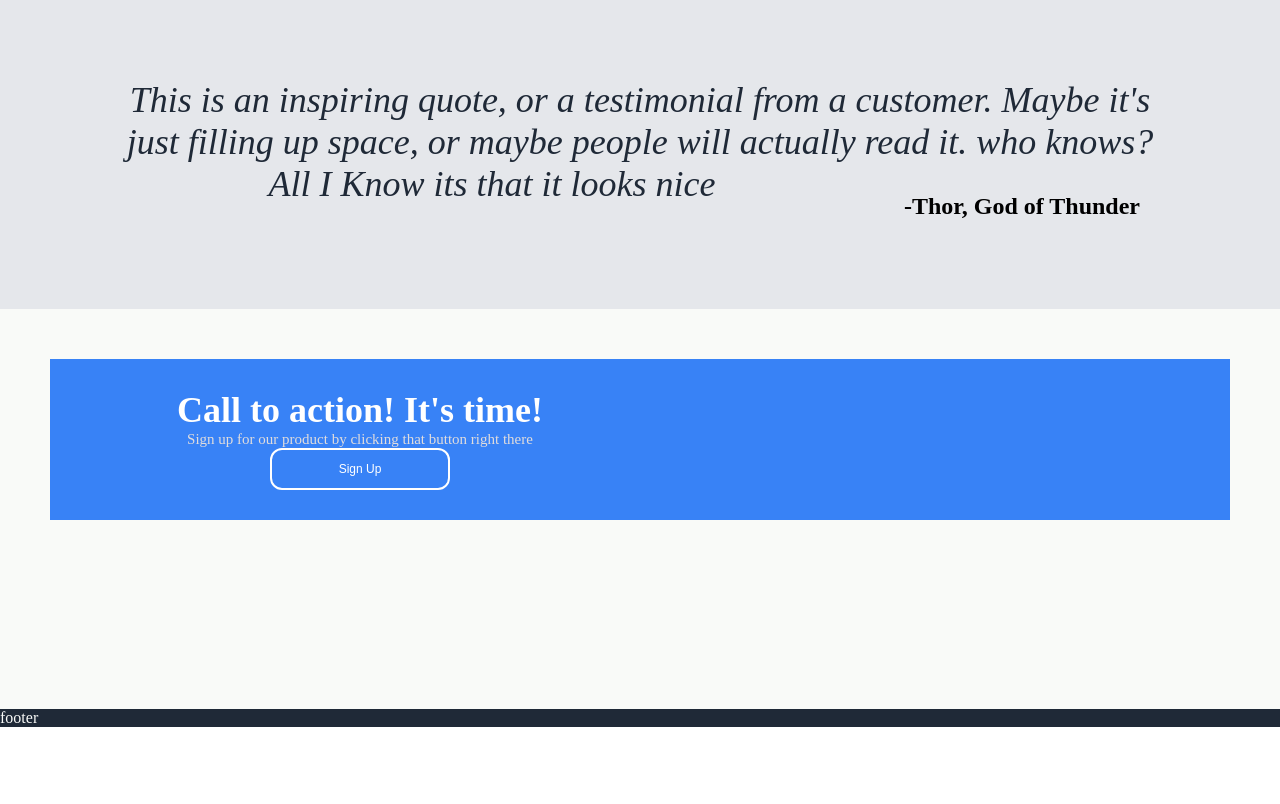
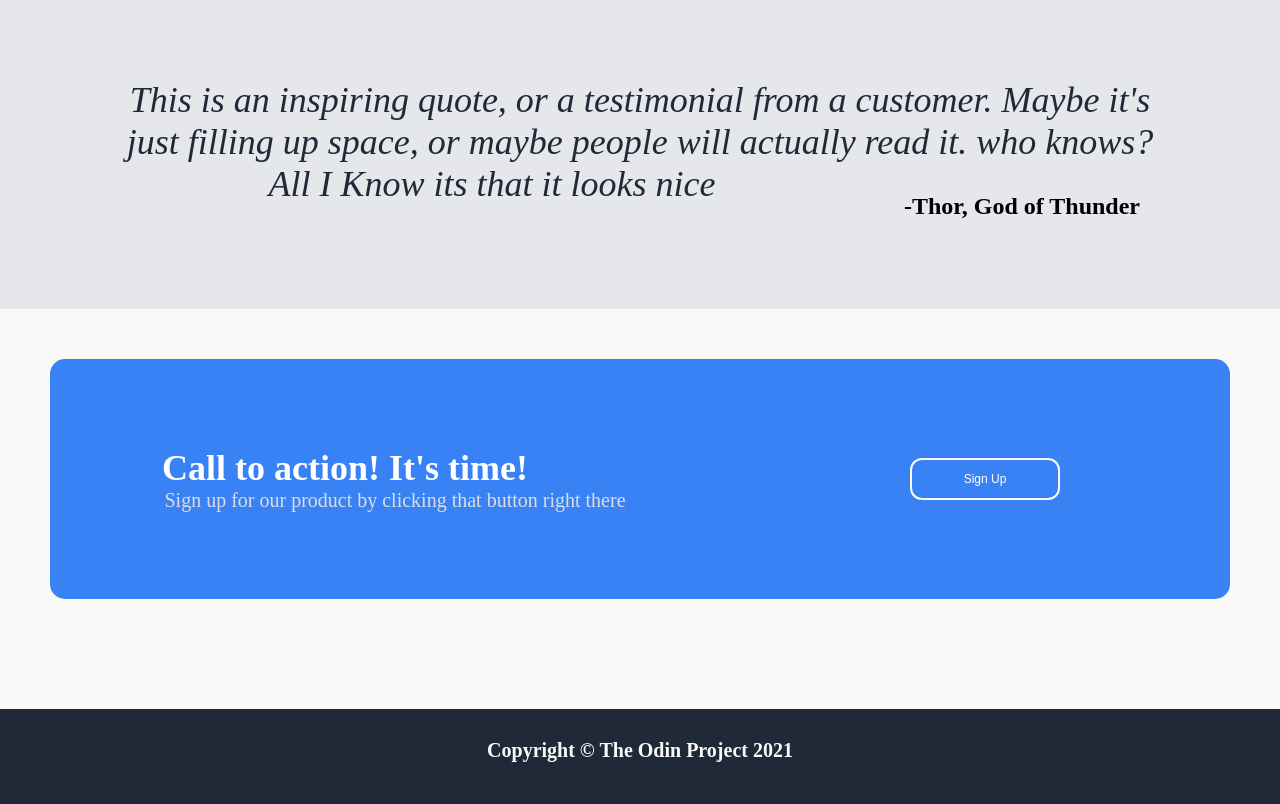
Before and after one commit to SethNdagijimana/odinPage, a plain HTML site: page index.html in a window 1280 px wide. Shown: the part 992-1796 px from the top of the page. Before the commit the page ends 1719 px from the top, so only its background shows below. Drawn offline with Linux system fonts and the light colour scheme.

Commit message:
odin landing page

```diff
--- a/index.css
+++ b/index.css
@@ -19,7 +19,7 @@ html,body{
     height: 12%;
     display: flex;
     align-items: center;
-    padding-left: 90px;
+    padding-left: 10px;
 
     justify-content: space-around;
 }
@@ -49,8 +49,8 @@ nav ul li a {
     display: flex;
     height: 100%;
     align-items: center;
-    padding-left: 130px;
-    margin-top: 80px;
+    padding-left: 30px;
+    /* margin-top: 80px; */
 }
 .col{
     flex-basis: 50%;
@@ -80,13 +80,13 @@ h1{
     width: 500px;
     height: 230px;
     display: inline-block;
-    color: white;
+    color: #e4e7e1;
     border-radius: 10px;
     padding: 90px;
     font-size: 18px;
     box-sizing: border-box;
-    margin: 10px 15px;
-    background-color: #646870;
+    margin: 50px 50px;
+    background-color: #72767a;
     text-align: center;
 }
 
@@ -159,31 +159,41 @@ h1{
     height: 50%;
     padding: 50px;
 
+
+
 }
-.action{
-    text-align: center;
+.row-action{
+    /* text-align: center;
     background-color: #3882F6;
     color: white;
     padding: 30px;
     padding-right: 50%;
-    justify-content: space-between;
-    border: 2px;
+    border: 2px; */
+    background-color: #3882F6;
+    display: flex;
+    color: white;
+    height: 80%;
+    align-items: center;
+    text-align: center;
+    border-radius: 15px;
 }
-.action h4{
+
+.row-action h4{
     font-size: 36px;
     font-weight: bold;
 }
 .text{
     color: rgb(224, 220, 220);
-    font-size: 15px;
+    font-size: 20px;
+    padding-left: 100px;
+
 }
-.direct{
 
-    float: right;
+.card-btn{
     padding-left: 100px;
 }
-.btn{
-    width: 180px;
+ .btn{
+    width: 150px;
     color: #fff;
     font-size: 12px;
     padding: 12px ;
@@ -191,10 +201,18 @@ h1{
     border: 2px solid #fff;
     border-radius: 12px;
     outline: none;
-    /* margin-top: 10px; */
+
 }
 .footer{
     background-color: #1F2937;
     color: #F9FAF8;
     font-size: 48px bold;
+    width: 100%;
+    height: 95px;
 }
+h5{
+    text-align: center;
+    color: #F9FAF8;
+    font-size: 20px;
+    padding: 30px;
+}
--- a/index.html
+++ b/index.html
@@ -67,18 +67,33 @@
             <p class="thor">-Thor, God of Thunder</p>
         </div>
     </div>
-    <section class="action_section">
-        <div class="action">
+    <div class="action_section">
+        <!-- <div class="action">
             <h4>Call to action! It's time!</h4>
-
-            <p class="text">Sign up for our product by clicking that button right there</p>
-
-            <button class="btn" type="button">Sign Up</button>
+             <p class="text">Sign up for our product by clicking that button right there</p>
                 </div>
 
-    </section>
-    <footer>
-        <div class="footer">footer</div>
+                <button class="btn" type="button">Sign Up</button>
+
+    </div> -->
+       <div class="row-action">
+                <div class="col">
+                    <h4>Call to action! It's time!</h4>
+                    <p class="text">Sign up for our product by clicking that button right there</p>
+
+                </div>
+                <div class="col">
+                    <div class="card-btn">
+                        <button type="button" class="btn">Sign Up</button>
+                    </div>
+                </div>
+            </div>
+            </div>
+
+    <footer class="footer">
+        <div class="footer">
+            <h5>Copyright &copy The Odin Project 2021</h5>
+        </div>
     </footer>
 
 </body>
```
